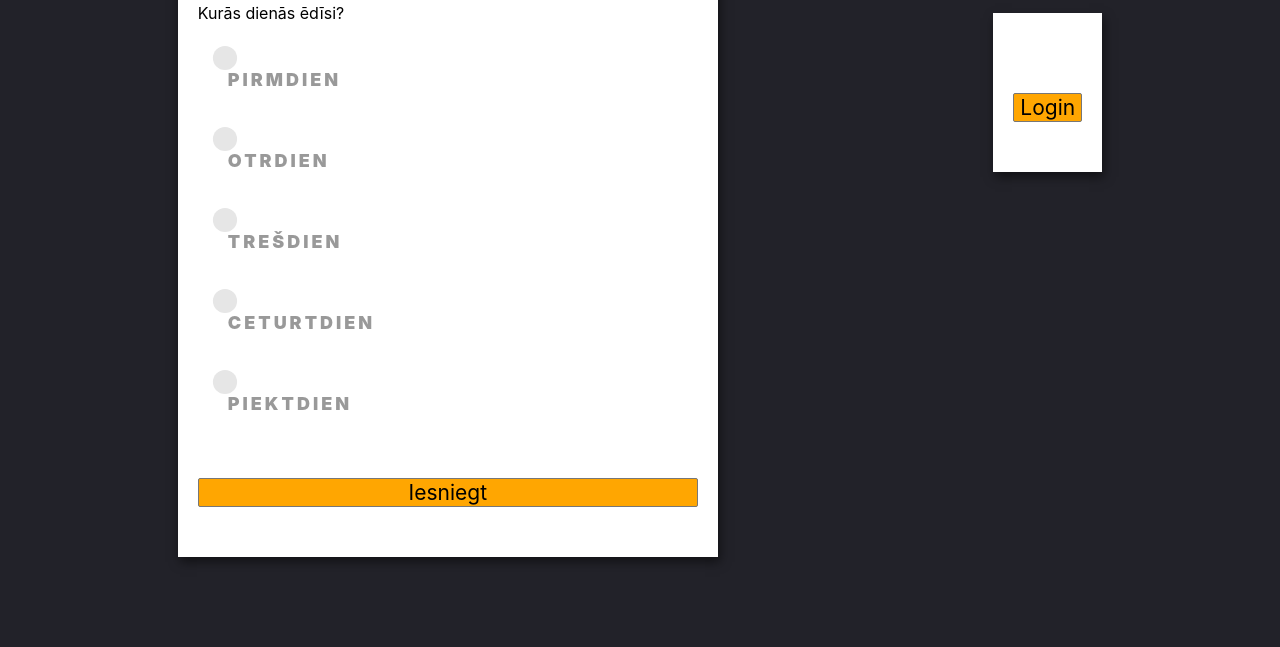
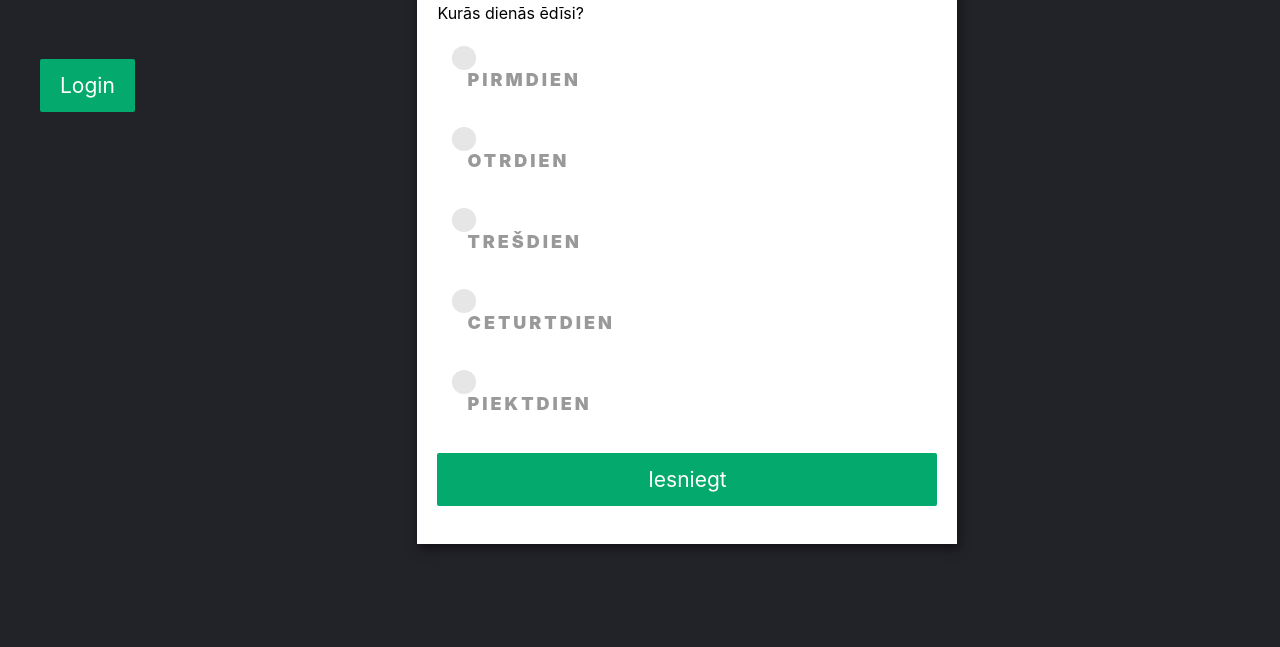
Before and after one commit to TheHeroOftacos/projekts, a Flask app: page / in a window 1280 px wide. Shown: the part 463-1110 px from the top of the page. After the commit the page ends 1011 px from the top, so only its background shows below. Run offline with Flask 2, Linux system fonts and the light colour scheme.

Commit message:
login button fix

```diff
--- a/static/style.css
+++ b/static/style.css
@@ -94,59 +94,3 @@
     color: hsla(0, 0%, 0%, .5);
     font-size: 16px;
   }
- /* The Modal (background) */
- .modal {
-  display: none; /* Hidden by default */
-  position: fixed; /* Stay in place */
-  z-index: 1; /* Sit on top */
-  left: 0;
-  top: 0;
-  width: 100%; /* Full width */
-  height: 100%; /* Full height */
-  overflow: auto; /* Enable scroll if needed */
-  background-color: rgb(0,0,0); /* Fallback color */
-  background-color: rgba(0,0,0,0.4); /* Black w/ opacity */
-  padding-top: 60px;
-}
-
-/* Modal Content/Box */
-.modal-content {
-  background-color: #fefefe;
-  margin: 5px auto; /* 15% from the top and centered */
-  border: 1px solid #888;
-  width: 80%; /* Could be more or less, depending on screen size */
-}
-
-/* The Close Button */
-.close {
-  /* Position it in the top right corner outside of the modal */
-  position: absolute;
-  right: 25px;
-  top: 0;
-  color: #000;
-  font-size: 35px;
-  font-weight: bold;
-}
-
-/* Close button on hover */
-.close:hover,
-.close:focus {
-  color: red;
-  cursor: pointer;
-}
-
-/* Add Zoom Animation */
-.animate {
-  -webkit-animation: animatezoom 0.6s;
-  animation: animatezoom 0.6s
-}
-
-@-webkit-keyframes animatezoom {
-  from {-webkit-transform: scale(0)}
-  to {-webkit-transform: scale(1)}
-}
-
-@keyframes animatezoom {
-  from {transform: scale(0)}
-  to {transform: scale(1)}
-}
--- a/template/home.html
+++ b/template/home.html
@@ -310,20 +310,135 @@
 }
 
 
+/* Full-width input fields */
+input[type=text], input[type=password] {
+  width: 100%;
+  padding: 12px 20px;
+  margin: 8px 0;
+  display: inline-block;
+  border: 1px solid #ccc;
+  box-sizing: border-box;
+}
+
+/* Set a style for all buttons */
+button {
+  background-color: #04AA6D;
+  color: white;
+  padding: 14px 20px;
+  margin: 8px 0;
+  border: none;
+  cursor: pointer;
+  width: 100%;
+}
+
+button:hover {
+  opacity: 0.8;
+}
+
+/* Extra styles for the cancel button */
+.cancelbtn {
+  width: auto;
+  padding: 10px 18px;
+  background-color: #f44336;
+}
+
+/* Center the image and position the close button */
+.imgcontainer {
+  text-align: center;
+  margin: 24px 0 12px 0;
+  position: relative;
+}
+
+img.avatar {
+  width: 40%;
+  border-radius: 50%;
+}
+
+.container {
+  padding: 16px;
+}
+
+span.psw {
+  float: right;
+  padding-top: 16px;
+}
+
+/* The Modal (background) */
+.modal {
+  display: none; /* Hidden by default */
+  position: fixed; /* Stay in place */
+  z-index: 1; /* Sit on top */
+  left: 0;
+  top: 0;
+  width: 100%; /* Full width */
+  height: 100%; /* Full height */
+  overflow: auto; /* Enable scroll if needed */
+  background-color: rgb(0,0,0); /* Fallback color */
+  background-color: rgba(0,0,0,0.4); /* Black w/ opacity */
+  padding-top: 60px;
+}
+
+/* Modal Content/Box */
+.modal-content {
+  background-color: #fefefe;
+  margin: 5% auto 15% auto; /* 5% from the top, 15% from the bottom and centered */
+  border: 1px solid #888;
+  width: 80%; /* Could be more or less, depending on screen size */
+}
+
+/* The Close Button (x) */
+.close {
+  position: absolute;
+  right: 25px;
+  top: 0;
+  color: #000;
+  font-size: 35px;
+  font-weight: bold;
+}
+
+.close:hover,
+.close:focus {
+  color: red;
+  cursor: pointer;
+}
+
+/* Add Zoom Animation */
+.animate {
+  -webkit-animation: animatezoom 0.6s;
+  animation: animatezoom 0.6s
+}
+
+@-webkit-keyframes animatezoom {
+  from {-webkit-transform: scale(0)}
+  to {-webkit-transform: scale(1)}
+}
+
+@keyframes animatezoom {
+  from {transform: scale(0)}
+  to {transform: scale(1)}
+}
+
+/* Change styles for span and cancel button on extra small screens */
+@media screen and (max-width: 300px) {
+  span.psw {
+     display: block;
+     float: none;
+  }
+  .cancelbtn {
+     width: 100%;
+  }
+}
 	</style>
 </head>
 
 <body>
+  <button onclick="document.getElementById('id01').style.display='block'" style="width:auto;">Login</button>
 
+<div id="id01" class="modal">
 
-<!-- The Modal -->
-<div id="id01" class="modal">
-  <span onclick="document.getElementById('id01').style.display='none'"
-class="close" title="Close Modal">&times;</span>
-
-  <!-- Modal Content -->
-  <form class="modal-content animate" action="/action_page.php">
+  <form class="modal-content animate" action="/action_page.php" method="post">
     <div class="imgcontainer">
+      <span onclick="document.getElementById('id01').style.display='none'" class="close" title="Close Modal">&times;</span>
       <img src="img_avatar2.png" alt="Avatar" class="avatar">
     </div>
 
@@ -334,18 +449,17 @@
       <label for="psw"><b>Password</b></label>
       <input type="password" placeholder="Enter Password" name="password" value="{{request.form.password }}">
 
-      <button type="submit" href='/login'>Login</button>
+      <button type="submit">Login</button>
       {% if error %}
         <p class="error"><strong>Error:</strong> {{ error }}
       {% endif %}
-
+      <label>
+        <input type="checkbox" checked="checked" name="remember"> Remember me
+      </label>
     </div>
-    <!--https://www.w3schools.com/w3css/tryit.asp?filename=tryw3css_examples_modal_login-->
 
   </form>
 </div>
-
-
 
 	<!-- Create Form -->
 	<form id="form">
@@ -424,10 +538,6 @@
 			Iesniegt
 		</button>
 	</form>
-</body>
-<form action="/action_page.php">
-<button onclick="document.getElementById('id01').style.display='block'">Login</button>
-</form>
   <script>
     // Get the modal
     var modal = document.getElementById('id01');
@@ -439,4 +549,5 @@
         }
     }
     </script>
+</body>
 </html>
```
Lines whose indentation alone changed are shown as unchanged.
